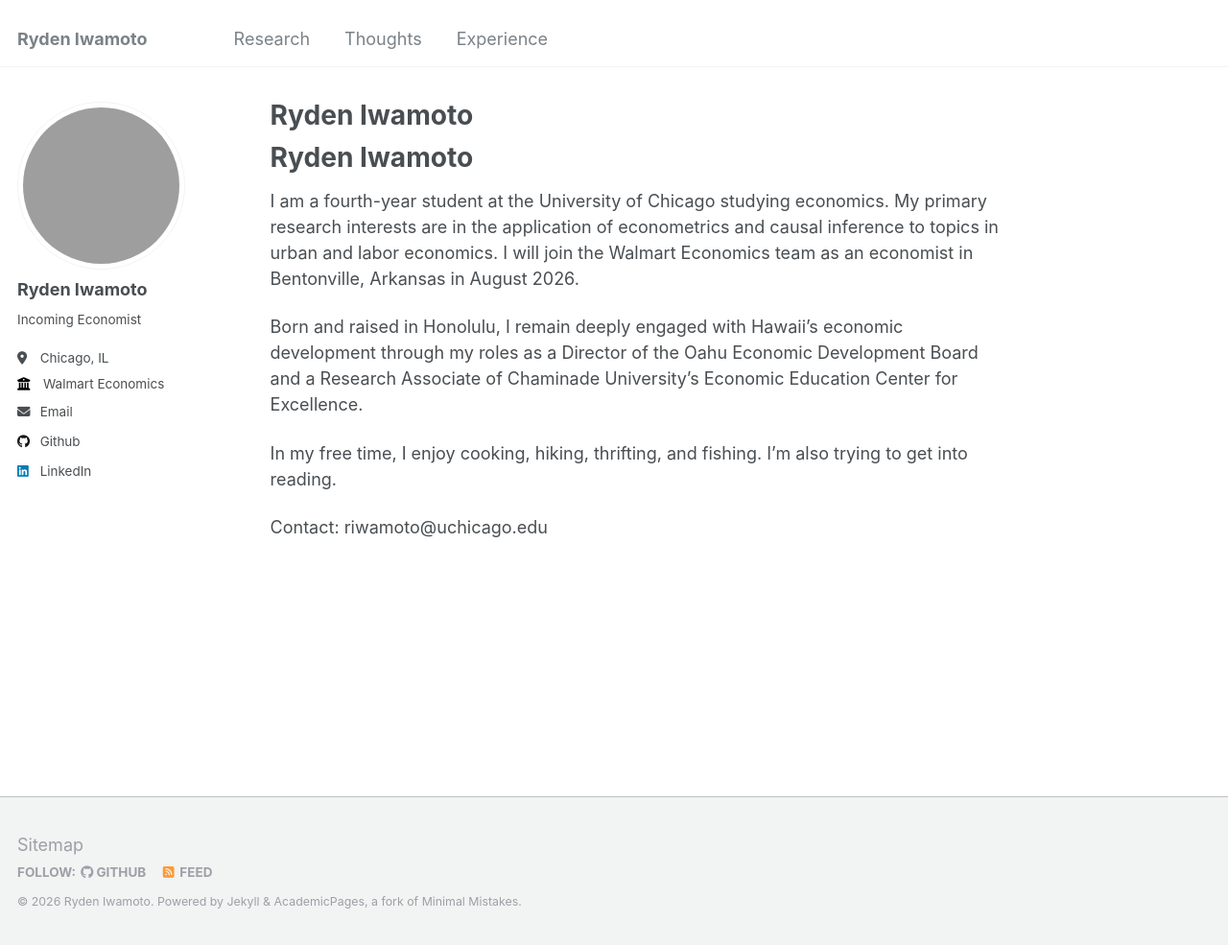
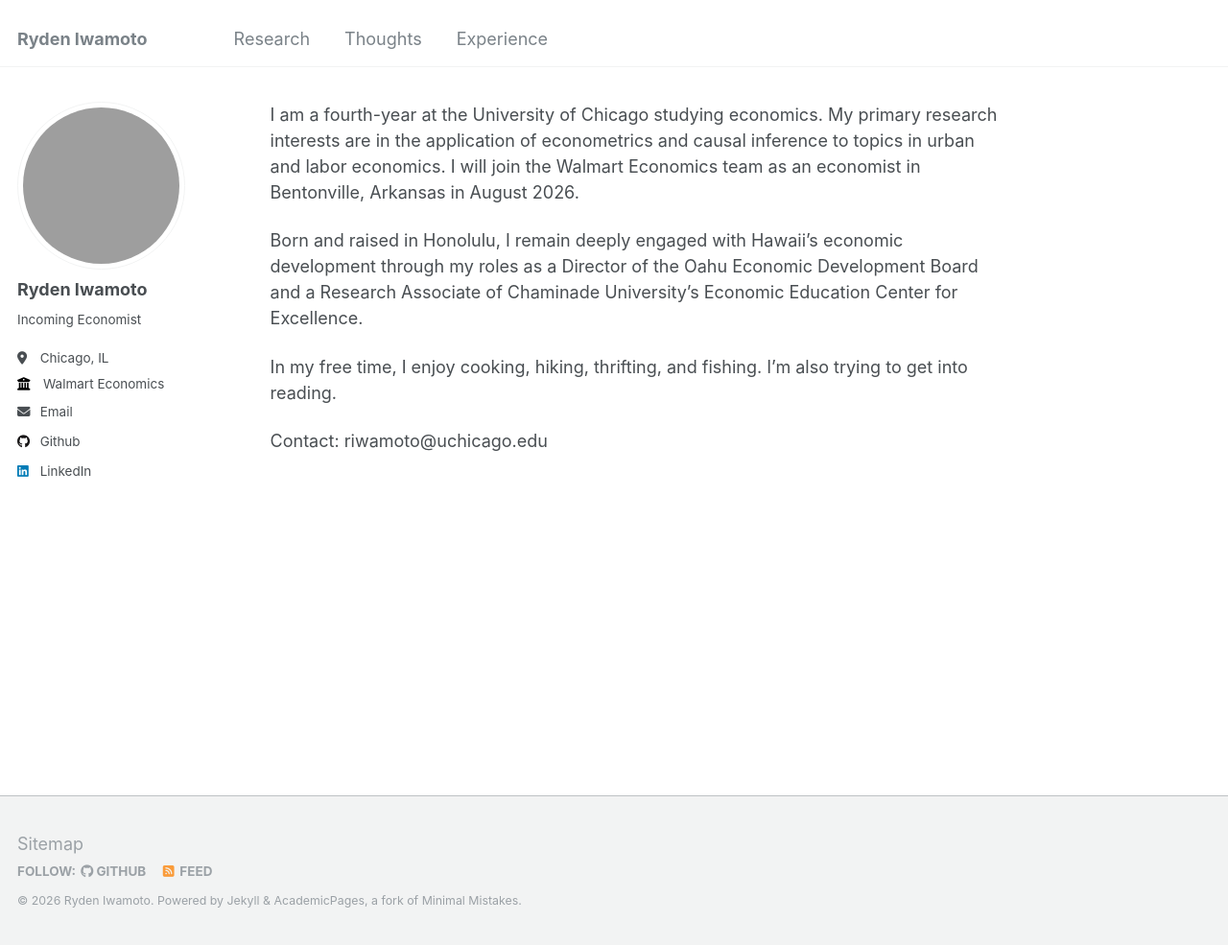
Before and after one commit to rydeniwamoto/rydeniwamoto.github.io, a Jekyll site: the page built from _pages/about.md, in a window 1280 px wide and 985 px high. Shown: the whole window at 96% size. Built offline with Jekyll 4.4.1, drawn with Linux system fonts in a browser that asks for light colours; our own code applies the rules of GitHub Pages for plain Markdown files.

Commit message:
Tidy homepage content

```diff
--- a/_pages/about.md
+++ b/_pages/about.md
@@ -6,9 +6,7 @@ redirect_from:
   - /about.html
 ---
 
-# Ryden Iwamoto
-
-I am a fourth-year student at the University of Chicago studying economics.
+I am a fourth-year at the University of Chicago studying economics.
 My primary research interests are in the application of econometrics and causal inference
 to topics in urban and labor economics. I will join the Walmart Economics team
 as an economist in Bentonville, Arkansas in August 2026.
```
